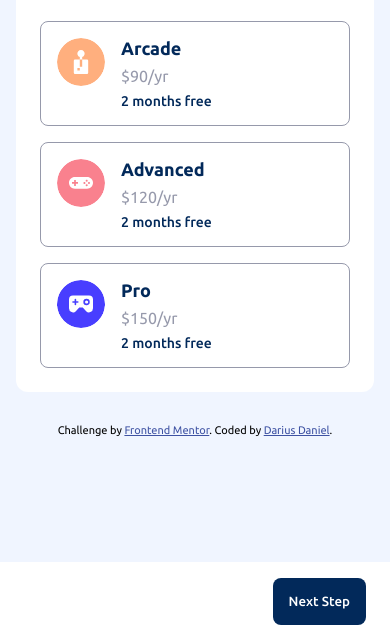
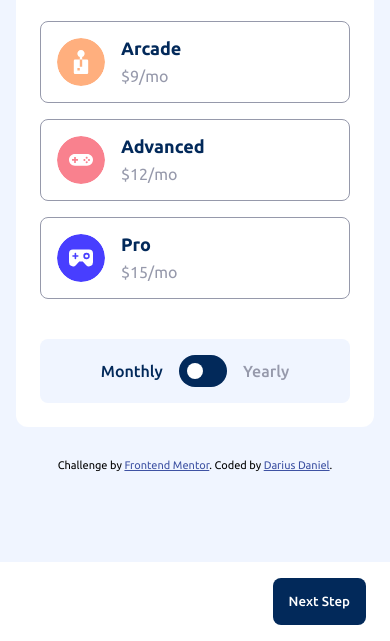
Before and after one commit to darius-daniel/multi-step-form, a website built with Vite: page index.html in a window 390 px wide. Both pictures are taken after a click on the button "Next Step". Shown: the part 203-844 px from the top of the page. Built offline with nearby package versions, Linux system fonts and the light colour scheme.

Commit message:
feat(step-two): add monthly/yearly billing period toggle with dynamic pricing
- Add billingPeriod parameter to createBillingPlan component to support monthly and yearly pricing
- Calculate monthly price as yearly price divided by 10
- Conditionally render "2 months free" bonus only for yearly billing period
- Implement billing period toggle switch with visual indicator in step two
- Add updateColors function to highlight active billing period selection
- Refactor plan rendering to replace existing plans when billing period changes
- Add switcher container with monthly/yearly labels and toggle button styling
- Fix justify-content property from "contain" to "center" in app grid layout
- Reduce plan bonus font size from 14px to 12px for better visual hierarchy
- Add responsive styling for switcher container to span full width on desktop
- Adjust step footer padding on desktop view

```diff
--- a/src/components/plan.ts
+++ b/src/components/plan.ts
@@ -1,6 +1,7 @@
 export default function createBillingPlan(
   name: "Arcade" | "Advanced" | "Pro",
   price: number,
+  billingPeriod: "mo" | "yr",
 ) {
   const plan = document.createElement("button");
   plan.classList.add("plan");
@@ -19,13 +20,15 @@ export default function createBillingPlan(
 
   const planPricing = document.createElement("p");
   planPricing.classList.add("plan__pricing");
-  planPricing.textContent = `$${price}/yr`;
+  planPricing.textContent = `$${billingPeriod === "yr" ? price : price / 10}/${billingPeriod}`;
   div.appendChild(planPricing);
 
-  const planBonus = document.createElement("p");
-  planBonus.classList.add("plan__bonus");
-  planBonus.textContent = "2 months free";
-  div.appendChild(planBonus);
+  if (billingPeriod === "yr") {
+    const planBonus = document.createElement("p");
+    planBonus.classList.add("plan__bonus");
+    planBonus.textContent = "2 months free";
+    div.appendChild(planBonus);
+  }
 
   plan.append(div);
   return plan;
--- a/src/step-two.ts
+++ b/src/step-two.ts
@@ -1,5 +1,6 @@
 import createBillingPlan from "./components/plan";
 
+let billingPeriod: "mo" | "yr" = "mo";
 const stepTwo = document.createElement("section");
 stepTwo.classList.add("step__plans");
 
@@ -9,9 +10,60 @@ const plans = [
   { title: "Pro" as const, price: 150 },
 ] as const;
 
-plans.forEach((plan) => {
-  const billingPlan = createBillingPlan(plan.title, plan.price);
-  stepTwo.appendChild(billingPlan);
+const updateColors = () => {
+  if (billingPeriod === "mo") {
+    monthly.style.color = "var(--blue-950)";
+    yearly.style.color = "var(--gray-500)";
+  } else {
+    monthly.style.color = "var(--gray-500)";
+    yearly.style.color = "var(--blue-950)";
+  }
+};
+
+const renderPlans = () => {
+  const existingPlans = Array.from(document.getElementsByClassName("plan"));
+
+  plans.forEach((plan, index) => {
+    const billingPlan = createBillingPlan(
+      plan.title,
+      plan.price,
+      billingPeriod,
+    );
+
+    existingPlans.length > 0
+      ? existingPlans[index].replaceWith(billingPlan)
+      : stepTwo.appendChild(billingPlan);
+  });
+};
+
+renderPlans();
+
+const toggle = document.createElement("button");
+toggle.classList.add("switcher__toggle");
+toggle.addEventListener("click", () => {
+  toggle.classList.toggle("switcher__toggle--switched");
+  billingPeriod = billingPeriod === "mo" ? "yr" : "mo";
+  renderPlans();
+  updateColors();
 });
 
+const toggleIndicator = document.createElement("span");
+toggleIndicator.classList.add("switcher__indicator");
+toggle.append(toggleIndicator);
+
+const toggleContainer = document.createElement("div");
+toggleContainer.classList.add("switcher__container");
+
+const monthly = document.createElement("span");
+monthly.textContent = "Monthly";
+
+const yearly = document.createElement("span");
+yearly.textContent = "Yearly";
+
+updateColors();
+
+toggleContainer.append(monthly, toggle, yearly);
+
+stepTwo.appendChild(toggleContainer);
+
 export default stepTwo;
--- a/src/style.css
+++ b/src/style.css
@@ -65,7 +65,7 @@ body {
 #app {
   display: grid;
   grid-template-columns: 1fr;
-  justify-content: contain;
+  justify-content: center;
   gap: 3rem;
 
   padding: 1rem;
@@ -256,9 +256,49 @@ body {
 }
 
 .plan__bonus {
-  font-size: 14px;
+  font-size: 12px;
   font-weight: var(--font-medium);
   color: var(--blue-950);
+}
+
+.switcher__container {
+  font-weight: var(--font-medium);
+  color: var(--gray-500);
+  margin-top: 1.5rem;
+
+  background-color: var(--blue-100);
+  padding: 1rem;
+  border-radius: 0.5rem;
+
+  display: flex;
+  justify-content: center;
+  align-items: center;
+  gap: 1rem;
+}
+
+.switcher__toggle {
+  border: none;
+  border-radius: 9999px;
+  background-color: var(--blue-950);
+  padding: 0.5rem;
+  width: 3rem;
+
+  display: flex;
+}
+
+.switcher__toggle:hover {
+  cursor: pointer;
+}
+
+.switcher__toggle--switched {
+  justify-content: flex-end;
+}
+
+.switcher__indicator {
+  width: 1rem;
+  height: 1rem;
+  border-radius: 50%;
+  background-color: var(--white);
 }
 
 @media screen and (min-width: 1024px) {
@@ -330,10 +370,8 @@ body {
   .step__footer {
     position: static;
     width: 100%;
-  }
 
-  #btn__next {
-    margin-top: 5rem;
+    padding-right: 0;
   }
 
   .step__plans {
@@ -345,4 +383,8 @@ body {
     gap: 2rem;
     padding: 1.5rem auto;
   }
+
+  .switcher__container {
+    grid-column: 1 / -1;
+  }
 }
```
